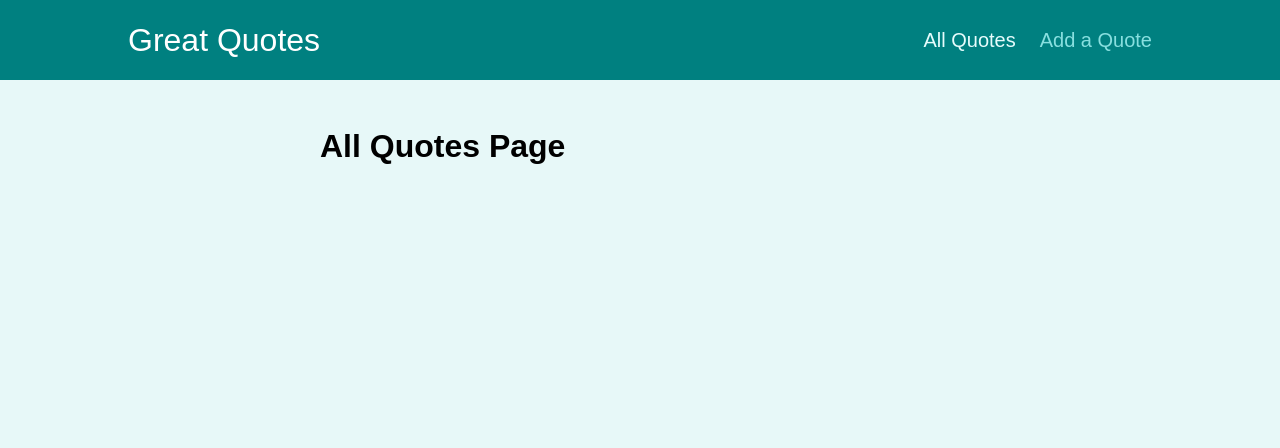
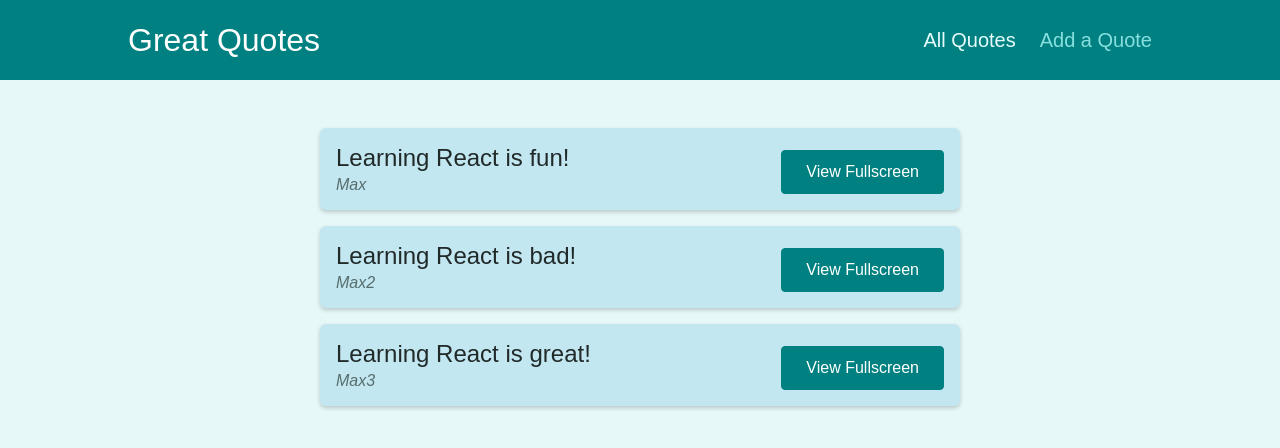
Before and after one commit to marcosfil/quotes-creator, a React (Create React App) app: page /quotes in a window 1280 px wide. Shown: the top 448 px of the page. Built offline with nearby package versions, Linux system fonts and the light colour scheme.

Commit message:
first commit

```diff
--- a/src/pages/AllQuotes.js
+++ b/src/pages/AllQuotes.js
@@ -1,5 +1,13 @@
+import QuoteList from "../components/quotes/QuoteList";
+
+const DUMMY_QUOTES = [
+  { id: "q1", author: "Max", text: "Learning React is fun!" },
+  { id: "q2", author: "Max2", text: "Learning React is bad!" },
+  { id: "q3", author: "Max3", text: "Learning React is great!" },
+];
+
 const AllQuotes = () => {
-  return <h1>All Quotes Page</h1>;
+  return <QuoteList quotes={DUMMY_QUOTES} />;
 };
 
 export default AllQuotes;
--- a/src/pages/NewQuote.js
+++ b/src/pages/NewQuote.js
@@ -1,5 +1,10 @@
+import QuoteForm from "../components/quotes/QuoteForm";
+
 const NewQuote = () => {
-  return <h1>New Quote Page</h1>;
+  const addQuoteHandler = (quoteData) => {
+    console.log(quoteData);
+  };
+  return <QuoteForm onAddQuote={addQuoteHandler} />;
 };
 
 export default NewQuote;
```
